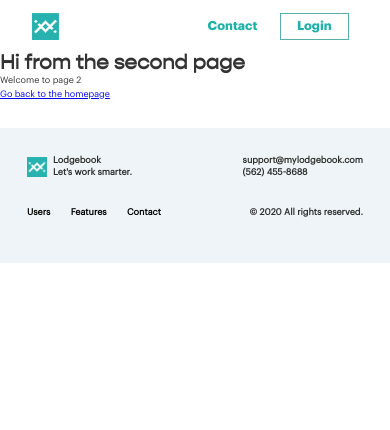
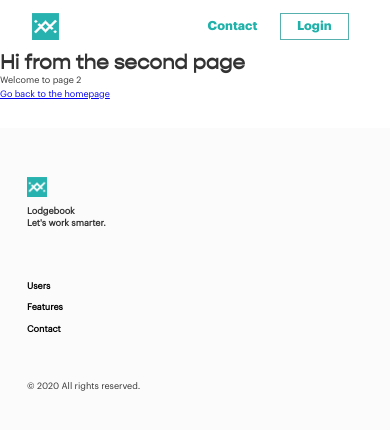
Before and after one commit to Lodgebook/lodgebook_landing_page, a Gatsby site: page /page-2 in a window 390 px wide. Built offline with nearby package versions, Linux system fonts and the light colour scheme; Gatsby itself is replaced by a stand-in of ours; a web font is replaced by a local one.

Commit message:
footer changes on mobile

```diff
--- a/src/components/footer.js
+++ b/src/components/footer.js
@@ -11,11 +11,20 @@ const FooterContainer = styled.footer`
   background: rgba(87, 143, 175, 0.1);
   height: 15rem;
   margin-top: 3rem;
+  @media only screen and (max-width: 480px) {
+    height: 100%;
+    background: #FBFBFB;
+  }
 `
 
 const LogoContainer = styled.footer`
   display: flex;
   align-items: center;
+  @media only screen and (max-width: 480px) {
+    flex-direction: column;
+    align-items: flex-start;
+    margin 2.5rem 0rem;
+  }
 `
 
 const Section = styled.div`
@@ -23,12 +32,19 @@ const Section = styled.div`
   justify-content: space-between;
   align-items: center;
   margin-bottom: 3rem;
+  @media only screen and (max-width: 480px) {
+    flex-direction: column;
+    align-items: flex-start;
+  }
 `
 
 const Logo = styled.img`
   height: 2.2rem;
   width: 2.2rem;
   margin-right: 0.7rem;
+  @media only screen and (max-width: 480px) {
+    margin-bottom: 1rem;
+  }
 `
 
 const FooterText = styled.p`
@@ -36,6 +52,11 @@ const FooterText = styled.p`
   font-weight: bold;
   font-style: normal;
   line-height: 140%;
+  @media only screen and (max-width: 480px) {
+    display: ${props => props.display};
+    flex-direction: column;
+    align-items: flex-start;
+  }
 `
 
 const FooterLink = styled.a`
@@ -45,6 +66,9 @@ const FooterLink = styled.a`
   color: ${colors.LODGEBOOK_BLACK};
   cursor: pointer;
   margin-right: 2rem;
+  @media only screen and (max-width: 480px) {
+    margin-bottom: 1rem;
+  }
 `
 
 const Footer = () => (
@@ -52,23 +76,23 @@ const Footer = () => (
     <Section>
       <LogoContainer>
         <Logo src={logo} />
-        <FooterText>
+        <FooterText display = 'flex'>
           Lodgebook <br />
           Let's work smarter.
         </FooterText>
       </LogoContainer>
-      <FooterText>
+      <FooterText display = 'none'>
         support@mylodgebook.com <br />
         (562) 455-8688
       </FooterText>
     </Section>
     <Section>
-      <FooterText>
+      <FooterText display = 'flex'>
         <FooterLink onClick={() => scrollTo("#users")}>Users </FooterLink>
         <FooterLink onClick={() => scrollTo("#features")}>Features </FooterLink>
         <FooterLink onClick={() => scrollTo("#contact")}>Contact </FooterLink>
       </FooterText>
-      <FooterText>© {new Date().getFullYear()} All rights reserved.</FooterText>
+      <FooterText display = 'flex' style = {{fontWeight: 'normal', marginTop: '5rem'}}>© {new Date().getFullYear()} All rights reserved.</FooterText>
     </Section>
   </FooterContainer>
 )
--- a/src/components/users.js
+++ b/src/components/users.js
@@ -68,9 +68,6 @@ const Container = styled.div`
   flex-direction: column;
   align-items: center;
   margin-top: 2rem;
-  @media only screen and (max-width: 480px) {
-    justify-content: flex-end;
-  }
 `
 const TitleContainer = styled.div`
   display: flex;
@@ -162,7 +159,7 @@ const NavigationDotsContainer = styled.div`
 const NavigationDots = styled.img`
   width: 7.5rem;
   height: 3rem;
-  margin: 0rem;
+  margin: 1.5rem 0rem 0.5rem 0rem;
 `
 
 const CarouselMobile = styled(Carousel)`
```
